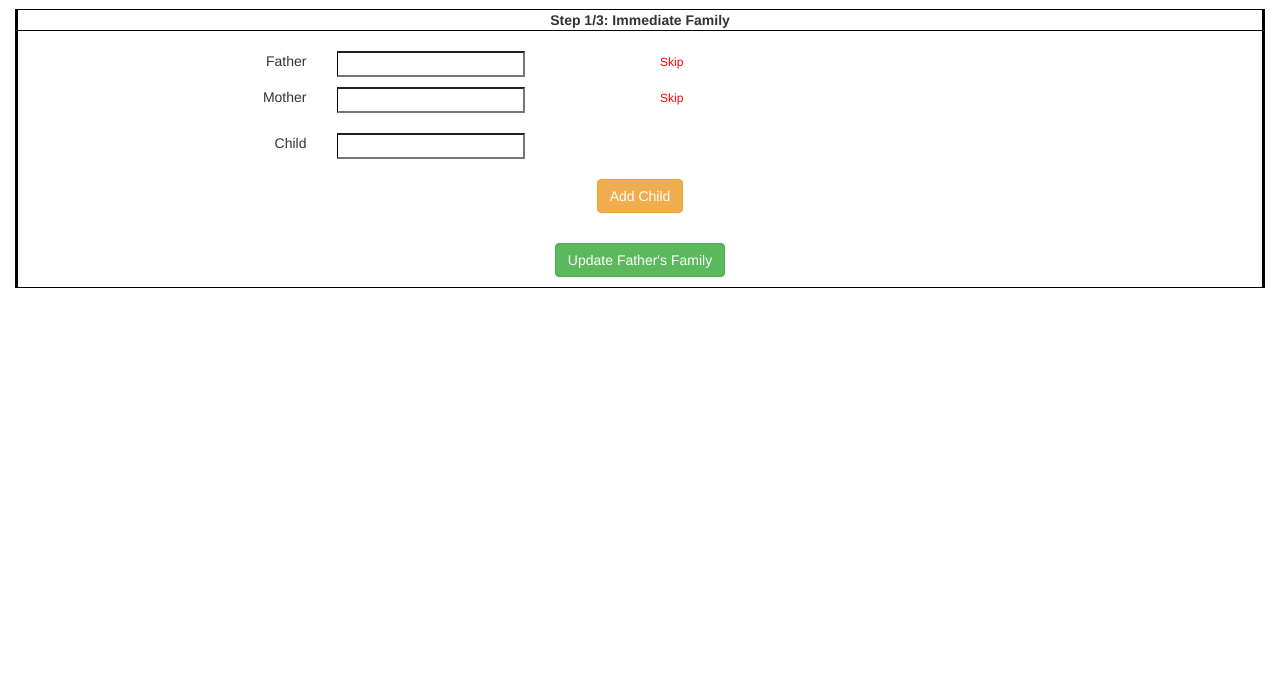
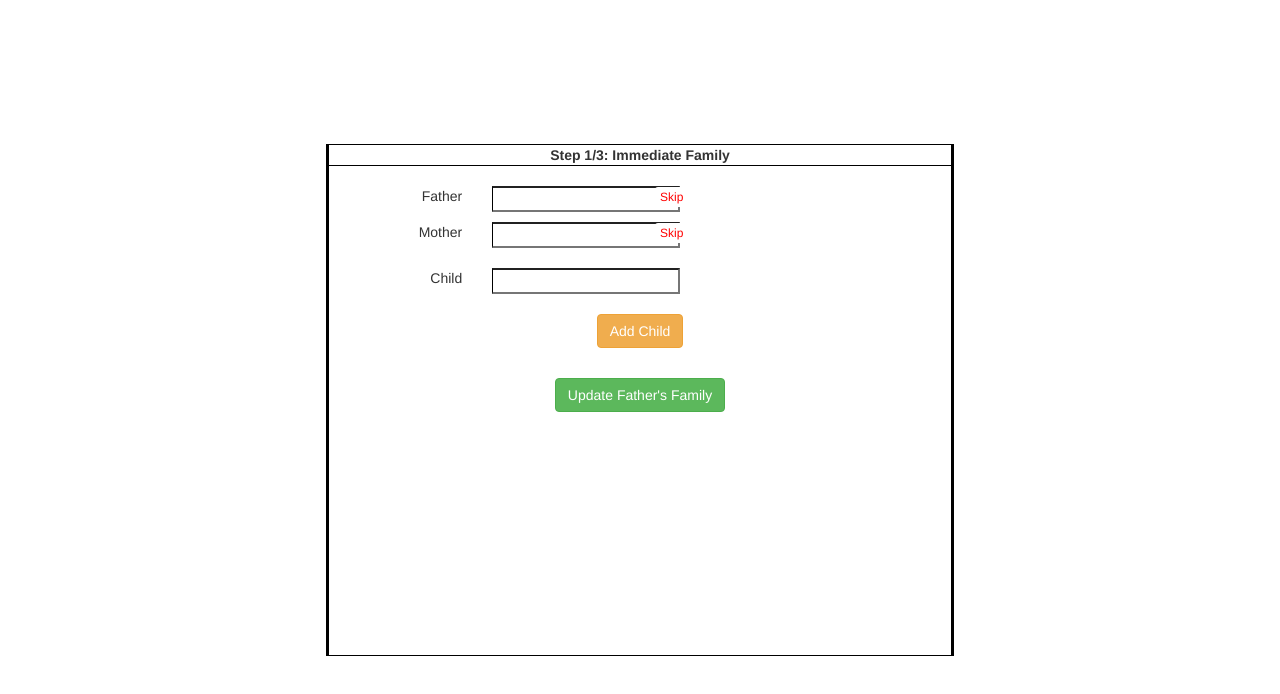
Before and after one commit to jcsmileyjr/family-tree-UI, a plain HTML site: page index.html in a window 1280 px wide. Drawn offline with nearby package versions, Linux system fonts and the light colour scheme.

Commit message:
Make the app design responsive

```diff
--- a/family-tree.css
+++ b/family-tree.css
@@ -50,6 +50,31 @@ input {
     display: block;
 }
 
+/*change the parent's input to grey when the user press the "skip" buttons*/
 .skipParent {
     background-color: grey;
 }
+
+/*Tablets & Desktop or big screen
+From 490 to 599 the width is smaller and the window is moved to center of page */
+@media only screen and (min-width: 490px) {
+  .centerDiv {
+    margin: auto;
+    position: absolute;
+    top:0; left:0; bottom:0; right:0;
+    width: 80%;
+    height: 80%;
+  }
+}
+
+/*Tablets & Desktop or big screen
+From 600 and up the width is smaller and the window is moved to center of page */
+@media only screen and (min-width: 600px) {
+  .centerDiv {
+    margin: auto;
+    position: absolute;
+    top:0; left:0; bottom:0; right:0;
+    width: 70%;
+    height: 80%;
+  }
+}
--- a/index.html
+++ b/index.html
@@ -18,9 +18,9 @@
 
     <title>Family Tree Creator</title>
   </head>
-  <body class="container-fluid">
+  <body class="container-fluid centerDiv">
     <!-- Display input fields to gather data regarding the immediate family -->
-    <section id="immediateFamily">
+    <section id="immediateFamily" class="centerDiv">
       <header id="currentLocation">
         <div class="row">
           <div class="col-xs-12 col-sm-12 col-md-12 col-lg-12 text-center">
```
